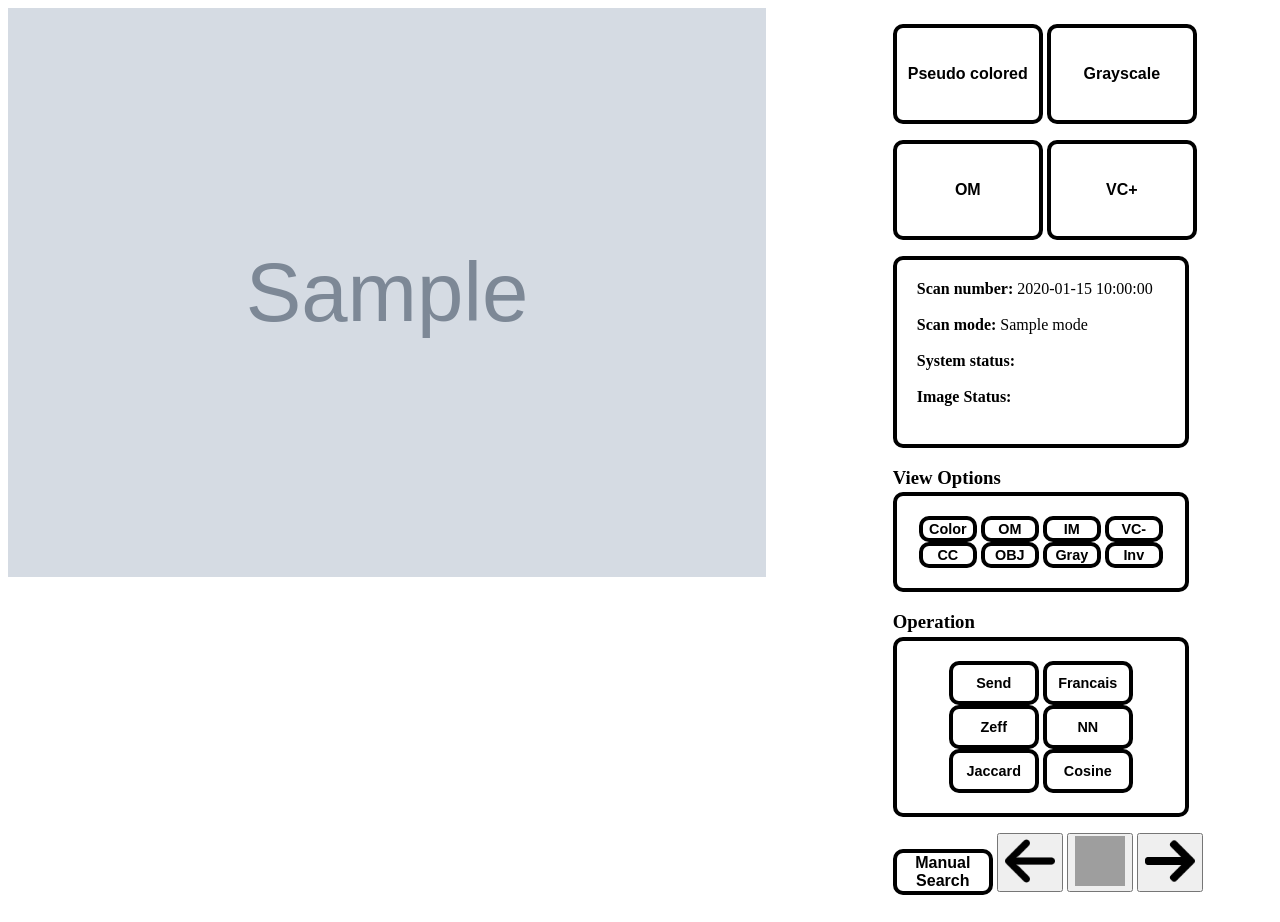
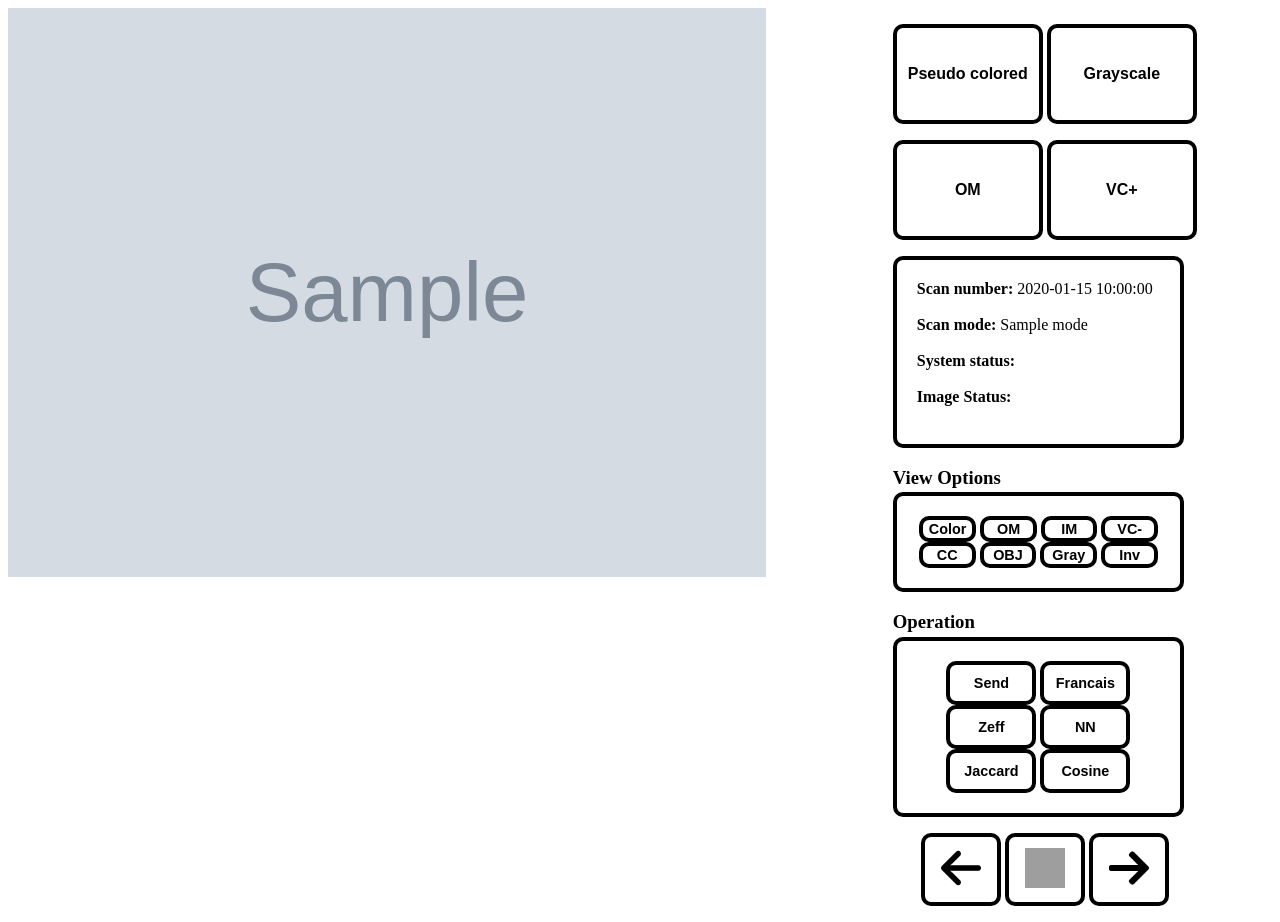
Before and after one commit to frankhart2018/BRNS-WEB-PYTHON, a Flask app: template templates/index-new.html in a window 1280 px wide. Before the commit the page ends 895 px from the top, so only its background shows below. Run offline with Flask 2, Linux system fonts and the light colour scheme; the template is opened without the code that fills it: most values are stand-ins (such as "Sample title", 1, 10 or a date in 2020); grey boxes marked "Sample" are stand-in pictures; parts of the project's set-up code (start-up, migrations or seed data) failed here and were passed over; some libraries are stand-ins or nearby versions; grey boxes are pictures that could not be loaded.

Commit message:
Add previous, next, stop and manual search

```diff
--- a/templates/index-new.html
+++ b/templates/index-new.html
@@ -34,13 +34,20 @@
               border: 4px solid white;
             }
 
-            .icon-button:focus {
-              outline: 0;
+            .icon-button {
+              background: white;
+              border: 4px solid black;
+              border-radius: 10px;
+            }
+
+            .icon-button:hover {
+              box-shadow: 5px 10px;
             }
 
             .icon-image {
-              width: 50px;
-              height: 50px;
+              width: 40px;
+              height: 40px;
+              padding: 10px;
             }
 
             .box {
@@ -116,19 +123,6 @@
         <div class="after-content" id="container">
           <img src="{{img}}" id="img" style="width: 60%; height; 100%; float: left;">
           <form method="post" style="float: left; margin-left: 10%;">
-            <!-- <p><button id="rgbtohsi" type="button">RGB to HSI</button></p> -->
-            <!-- <p><button>Overlapping</button></p> -->
-            <!-- <p><button id="contrast" type="button">Constrast stretching</button></p>
-            <p><button id="gamma" type="button">Gamma correction</button></p>
-            <p id="gamma-p" style="display: none;">
-              <input id="gamma-value" type="text" placeholder="Enter gamma value">
-              <input id="gamma-correct" type="button" value="Gamma Correct">
-            </p>
-            <p><button id="zeff" type="button">Zeff</button>&nbsp;(Click to activate/deactivate)</p>
-            <p><button type="button" id="zoomin">Zoom in</button></p>
-            <p><button type="button" id="zoomout">Zoom out</button></p>
-            <p><button type="button" id="rgb">RGB</button></p>
-            <p><button type="button" id="gray">Grayscale</button></p> -->
             <div>
               <p>
                 <button type="button" id="pseudo-mode" class='mode-button'>Pseudo colored</button>
@@ -191,11 +185,10 @@
                 </div>
               </div>
 
-              <p>
-                <button type="button" id="manual-search">Manual Search</button>
-                <button type="button" id="grayscale-mode" class='#'><img class='icon-image' src="static/ecil_icons/previous.png"></button>
-                <button type="button" id="pseudo-mode" class='#'><img class='icon-image' src="static/ecil_icons/stop.png"></button>
-                <button type="button" id="grayscale-mode" class='#'><img class='icon-image' src="static/ecil_icons/next.png"></button>
+              <p style="text-align: center;">
+                <button type="button" id="grayscale-mode" class='icon-button'><img class='icon-image' src="static/ecil_icons/previous.png"></button>
+                <button type="button" id="pseudo-mode" class='icon-button'><img class='icon-image' src="static/ecil_icons/stop.png"></button>
+                <button type="button" id="grayscale-mode" class='icon-button'><img class='icon-image' src="static/ecil_icons/next.png"></button>
               </p>
             </div>
           </form>
```
Also changed, not shown: 2 other files.
